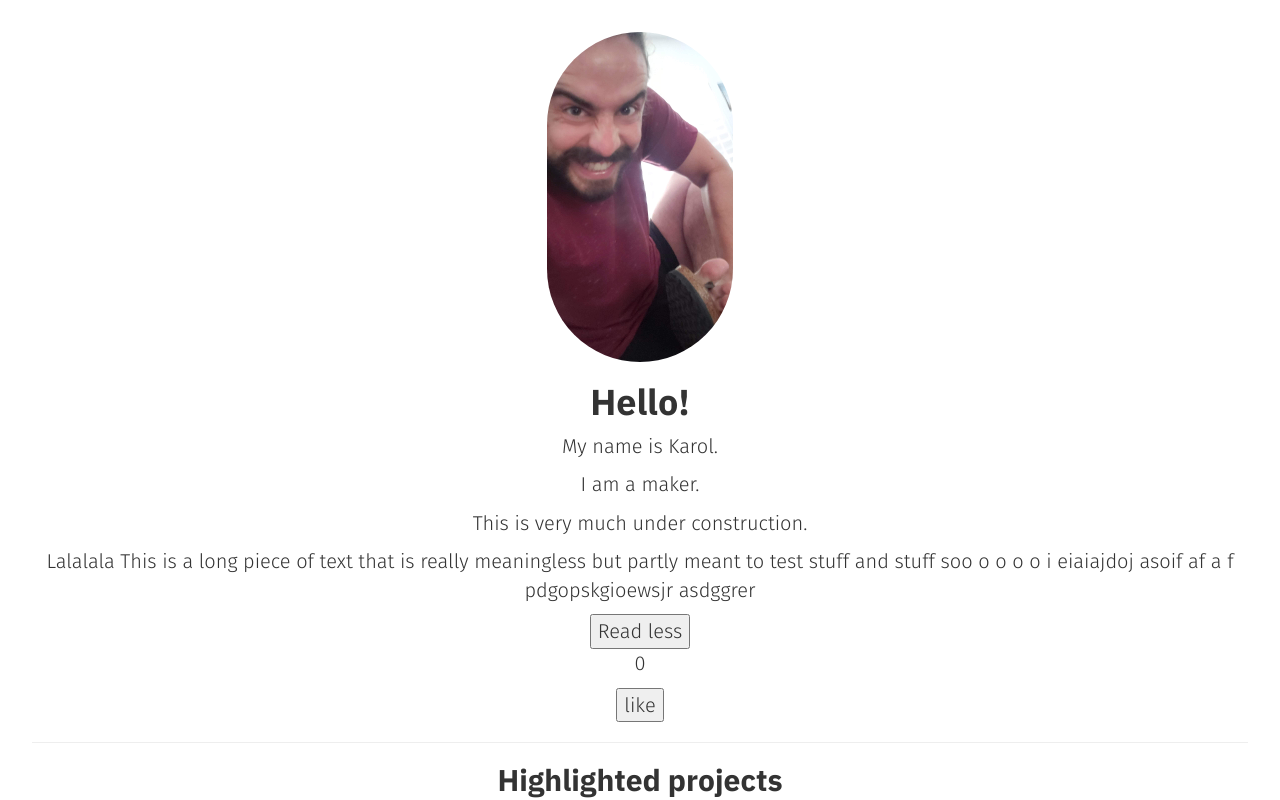
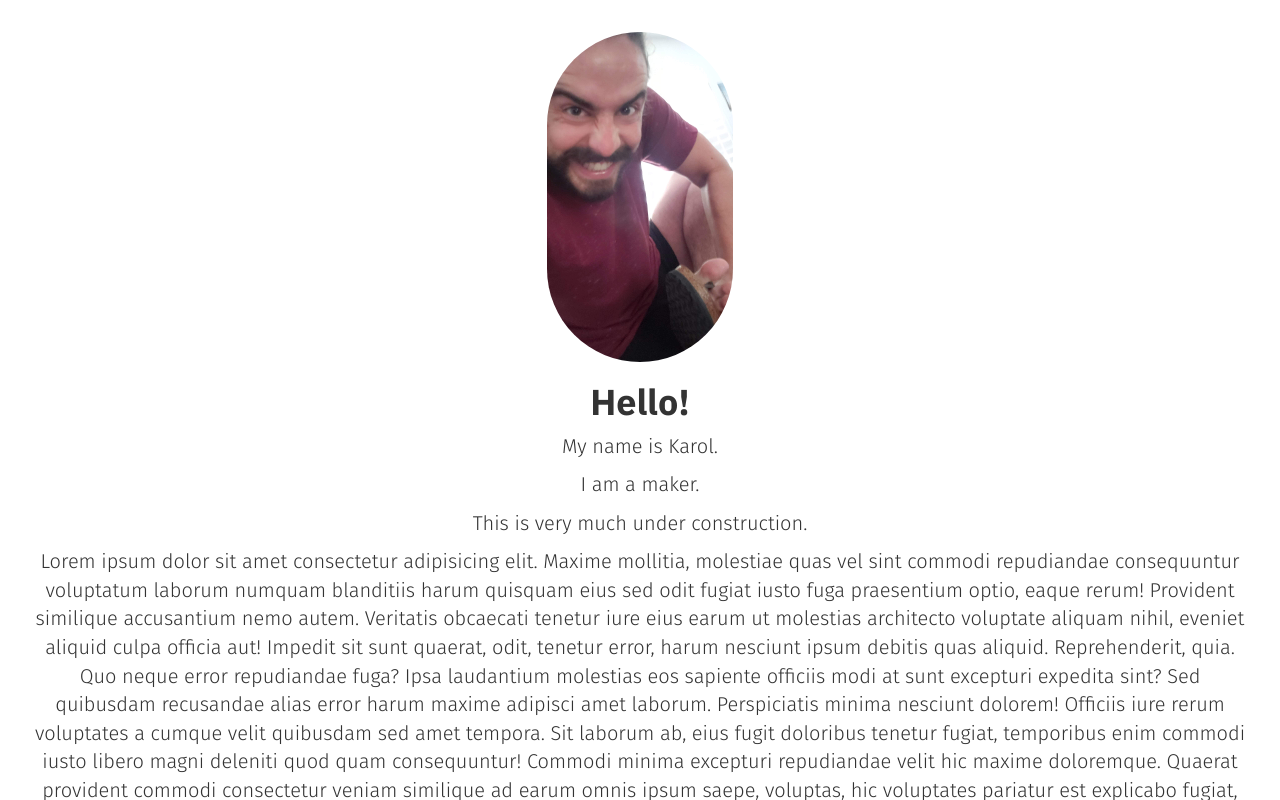
Before and after one commit to ryclorak/portfolio, a React (Create React App) app: page / in a window 1280 px wide. Both pictures are taken after a click on the button "Read more". Shown: the top 800 px of the page. Built offline with nearby package versions, Linux system fonts and the light colour scheme.

Commit message:
lorem ipsum

```diff
--- a/src/App.js
+++ b/src/App.js
@@ -45,7 +45,27 @@
           this.state.displayBio ? (
             <div>
               <div>
-              <p>Lalalala This is a long piece of text that is really meaningless but partly meant to test stuff and stuff soo o o o o i eiaiajdoj asoif af a f pdgopskgioewsjr asdggrer</p>
+              <p>Lorem ipsum dolor sit amet consectetur adipisicing elit. Maxime mollitia,
+molestiae quas vel sint commodi repudiandae consequuntur voluptatum laborum
+numquam blanditiis harum quisquam eius sed odit fugiat iusto fuga praesentium
+optio, eaque rerum! Provident similique accusantium nemo autem. Veritatis
+obcaecati tenetur iure eius earum ut molestias architecto voluptate aliquam
+nihil, eveniet aliquid culpa officia aut! Impedit sit sunt quaerat, odit,
+tenetur error, harum nesciunt ipsum debitis quas aliquid. Reprehenderit,
+quia. Quo neque error repudiandae fuga? Ipsa laudantium molestias eos
+sapiente officiis modi at sunt excepturi expedita sint? Sed quibusdam
+recusandae alias error harum maxime adipisci amet laborum. Perspiciatis
+minima nesciunt dolorem! Officiis iure rerum voluptates a cumque velit
+quibusdam sed amet tempora. Sit laborum ab, eius fugit doloribus tenetur
+fugiat, temporibus enim commodi iusto libero magni deleniti quod quam
+consequuntur! Commodi minima excepturi repudiandae velit hic maxime
+doloremque. Quaerat provident commodi consectetur veniam similique ad
+earum omnis ipsum saepe, voluptas, hic voluptates pariatur est explicabo
+fugiat, dolorum eligendi quam cupiditate excepturi mollitia maiores labore
+suscipit quas? Nulla, placeat. Voluptatem quaerat non architecto ab laudantium
+modi minima sunt esse temporibus sint culpa, recusandae aliquam numquam
+totam ratione voluptas quod exercitationem fuga. Possimus quis earum veniam
+quasi aliquam eligendi, placeat qui corporis!</p>
                 <button onClick={this.toggleDisplayBio}>Read less</button>
               </div>
               <div>
```
